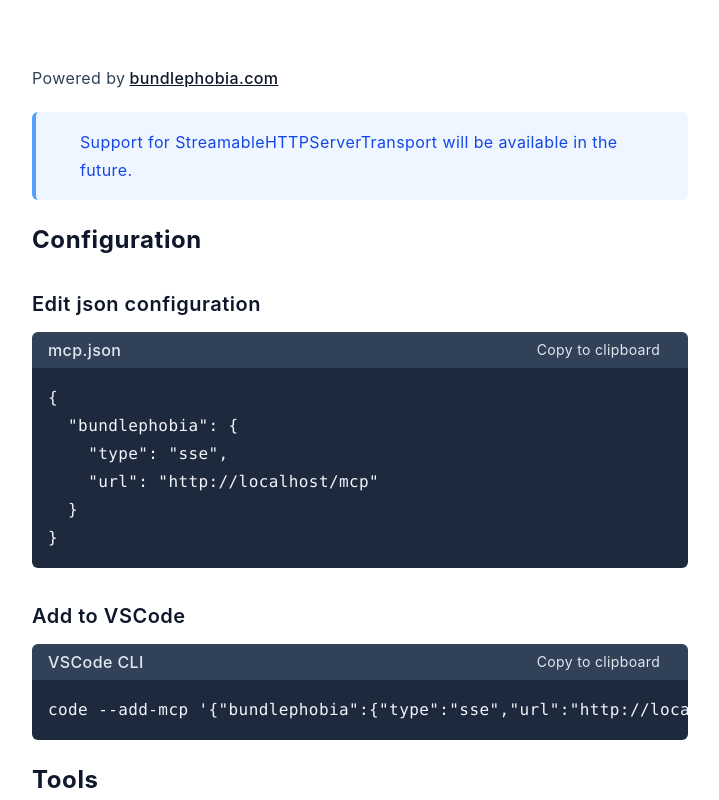
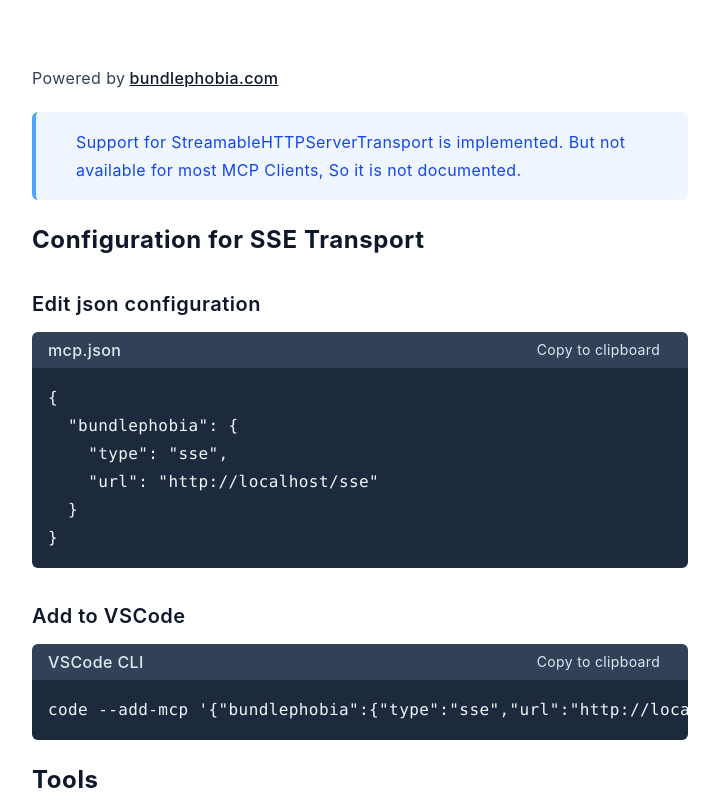
Before and after one commit to sushichan044/bundlephobia-mcp, a React (Vite) app in the folder packages/cloudflare/: page / in a window 1280 px wide. Shown: the top 800 px of the page, without its empty margins (64-783 px from the left). Built offline with nearby package versions, Linux system fonts and the light colour scheme; some icons are missing.

Commit message:
feat!: serve SSE Transport from `/sse`

```diff
--- a/packages/cloudflare/package.json
+++ b/packages/cloudflare/package.json
@@ -20,6 +20,7 @@
     "agents": "0.0.75",
     "bundlephobia-mcp": "workspace:*",
     "clsx": "2.1.1",
+    "hono": "4.7.8",
     "react": "catalog:react",
     "react-dom": "catalog:react",
     "tailwind-merge": "3.2.0"
--- a/packages/cloudflare/src/App.tsx
+++ b/packages/cloudflare/src/App.tsx
@@ -20,7 +20,7 @@
 function App() {
   const baseUrl = useBaseUrl();
 
-  const sseEndpoint = useMemo(() => new URL("/mcp", baseUrl).href, [baseUrl]);
+  const sseEndpoint = useMemo(() => new URL("/sse", baseUrl).href, [baseUrl]);
   // for future use
   // eslint-disable-next-line @typescript-eslint/no-unused-vars
   const httpStreamEndpoint = useMemo(
@@ -62,15 +62,35 @@
               <p className="text-blue-700 flex items-center">
                 <Fa6SolidCircleInfo className="h-5 w-5 mr-2 text-current" />
                 <span>
-                  Support for StreamableHTTPServerTransport will be available in
-                  the future.
+                  Support for StreamableHTTPServerTransport is implemented. But
+                  not available for most MCP Clients, So it is not documented.
                 </span>
               </p>
             </div>
           </article>
 
+          {/* <article className="prose prose-slate">
+            <h2>Configuration for Streamable HTTP Transport</h2>
+            <div>
+              <h3>Edit json configuration</h3>
+              <CodeBlock
+                className="not-prose"
+                snippet={sseConfigSnippet.json}
+                title="mcp.json"
+              />
+            </div>
+            <div>
+              <h3>Add to VSCode</h3>
+              <CodeBlock
+                className="not-prose"
+                snippet={sseConfigSnippet.vscodeCommand}
+                title="VSCode CLI"
+              />
+            </div>
+          </article> */}
+
           <article className="prose prose-slate">
-            <h2>Configuration</h2>
+            <h2>Configuration for SSE Transport</h2>
             <div>
               <h3>Edit json configuration</h3>
               <CodeBlock
--- a/packages/cloudflare/src/server/index.ts
+++ b/packages/cloudflare/src/server/index.ts
@@ -1,5 +1,6 @@
 import { McpAgent } from "agents/mcp";
 import { server, setupServer } from "bundlephobia-mcp";
+import { Hono } from "hono";
 
 export class BundlephobiaAgent extends McpAgent {
   server = server;
@@ -10,6 +11,16 @@
   }
 }
 
-export default BundlephobiaAgent.mount("/mcp", {
-  binding: "BUNDLEPHOBIA_AGENT",
-});
+const app = new Hono();
+
+app.mount(
+  "/sse",
+  BundlephobiaAgent.serveSSE("/sse", {
+    binding: "BUNDLEPHOBIA_AGENT",
+  }).fetch,
+  {
+    replaceRequest: false,
+  },
+);
+
+export default app;
```
Also changed, not shown: 1 other file (tests, documents, lock files or other folders).
